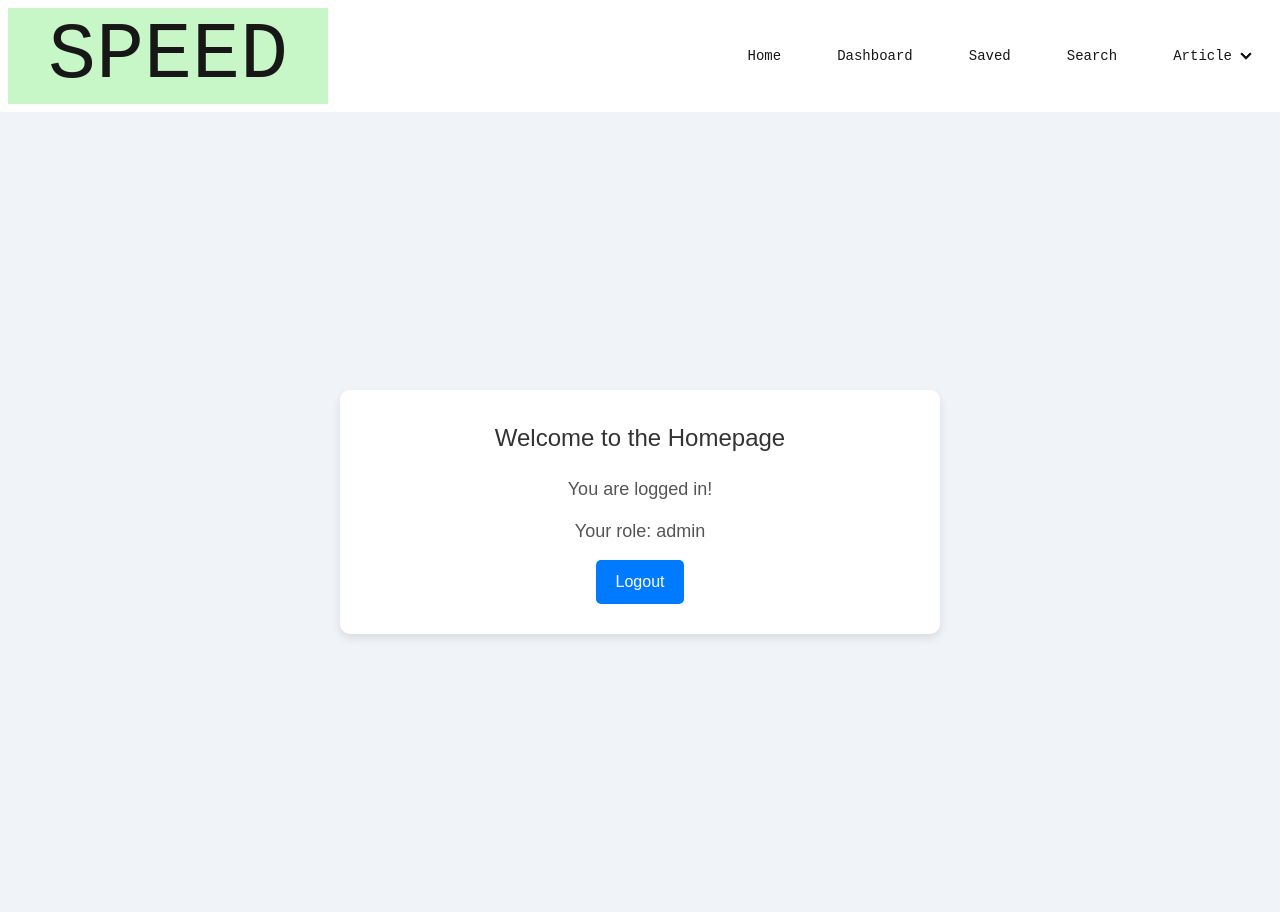
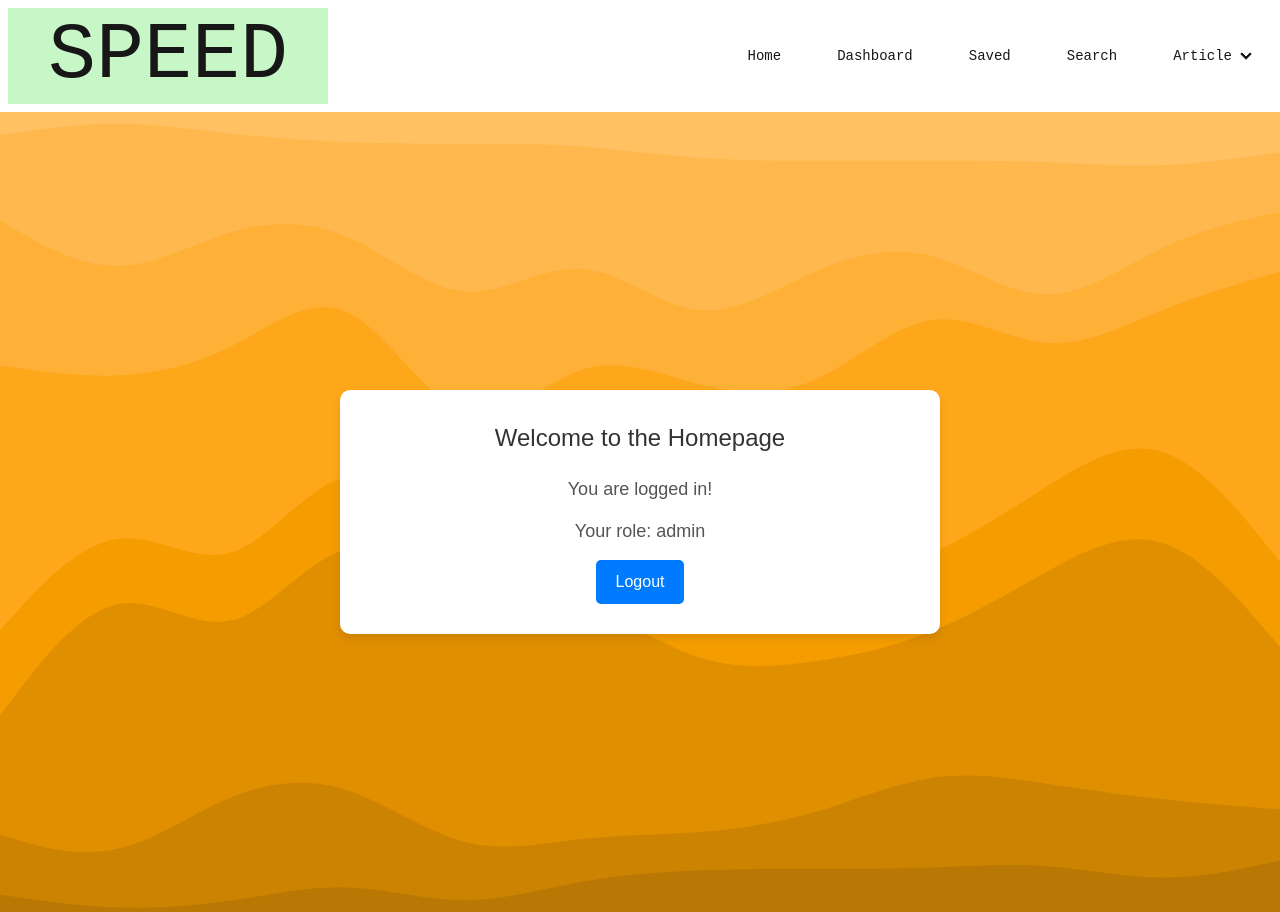
Before and after one commit to tley4/SPEED-W203_01, a Next.js app in the folder speed/: page / in a window 1280 px wide. Built offline with nearby package versions, Linux system fonts and the light colour scheme; sample sign-in values are in the browser's storage.

Commit message:
added background image to home page

```diff
--- a/speed/src/css/home.css
+++ b/speed/src/css/home.css
@@ -4,9 +4,12 @@
   justify-content: center;
   align-items: center;
   height: 100vh;
-    background: #f0f4f8;
+  background-image: url("../images/stacked-waves-haikei.svg");
+  background-size: cover; /* Ensures the image covers the container */
+  background-position: center; /* Centers the background image */
+  background-repeat: no-repeat; /* Prevents the background from repeating */
+  overflow: hidden; /* Prevents scrollbars */
 }
-
 .home-content {
   max-width: 600px;
   width: 100%;
--- a/speed/src/css/navBar.scss
+++ b/speed/src/css/navBar.scss
@@ -1,6 +1,7 @@
 .navbar {
   // background-color: $base-100; // Ensure $base-100 is defined
   font-family: "Courier New", monospace;
+  background-color: rgba(255, 255, 255, 0.416);
 
   .flex-1 {
     a {
```
Also changed, not shown: speed/src/images/stacked-waves-haikei.svg (added). Lines whose indentation alone changed are shown as unchanged.
